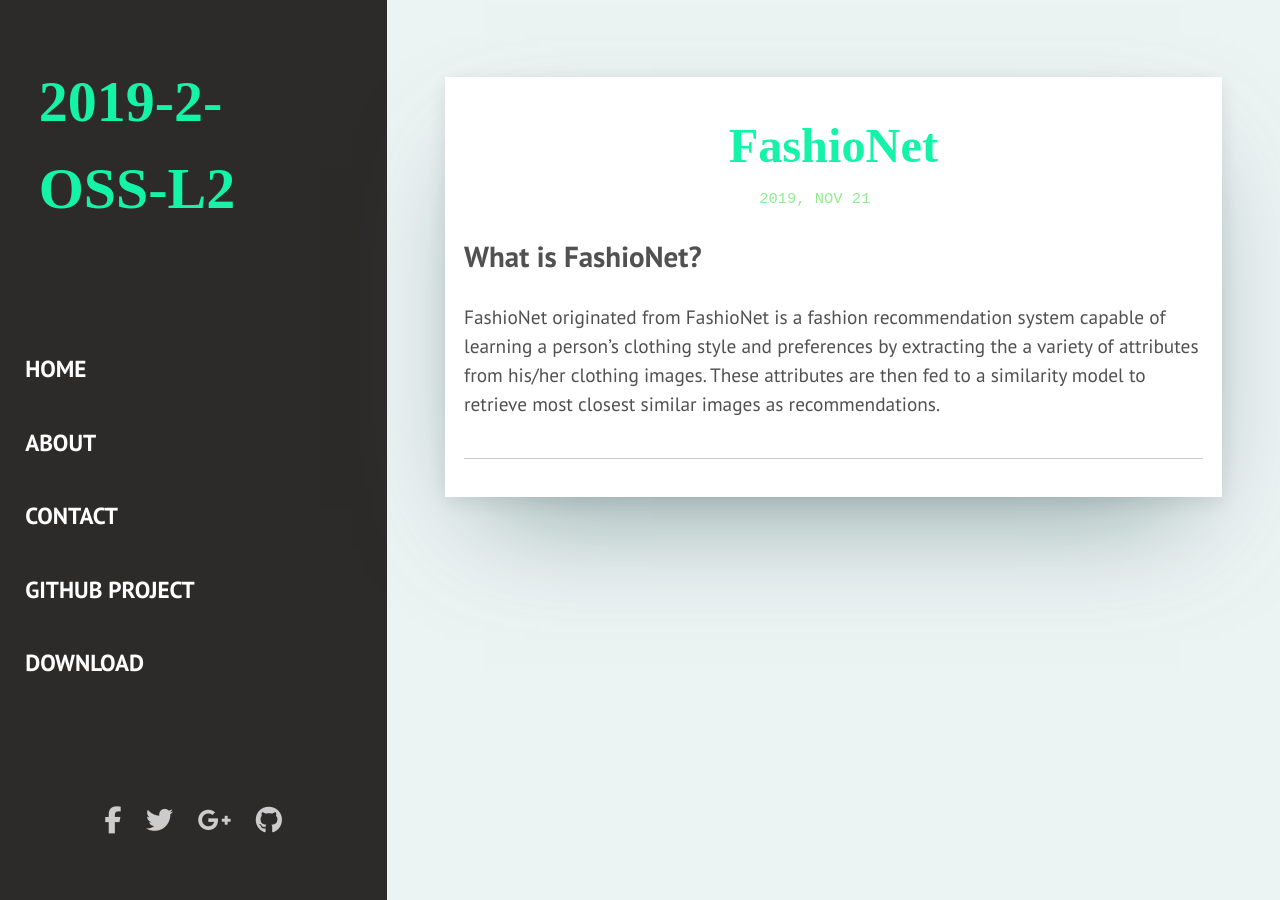
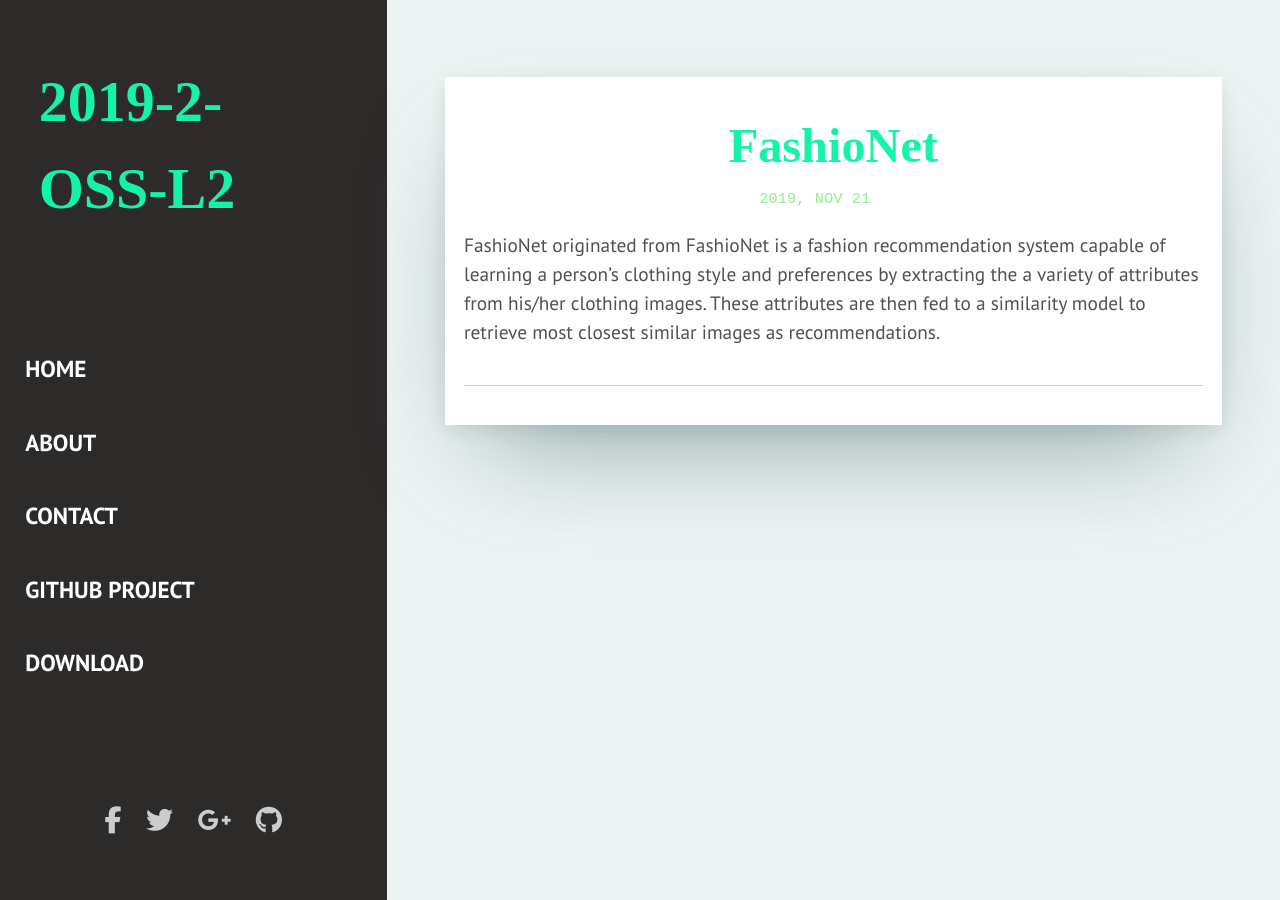
Before and after one commit to JunHyeongKim73/2019-2-OSS-L2, a Jekyll site: the page built from _posts/2019-11-21-FashioNet.markdown, in a window 1280 px wide. Built offline with Jekyll 4.4.1, drawn with Linux system fonts in a browser that asks for light colours; nearby versions of some CDN libraries; some web fonts are replaced; library files that are not in the unit come from our copies.

Commit message:
add post about FashioNet

```diff
--- a/_posts/2019-11-21-FashioNet.markdown
+++ b/_posts/2019-11-21-FashioNet.markdown
@@ -4,7 +4,6 @@
 date:   2019-11-21 22:00:00
 ---
 
-## What is FashioNet?
 
 FashioNet originated from FashioNet is a fashion recommendation system capable of learning a person’s clothing style and preferences by extracting the a variety of attributes from his/her clothing images.
 These attributes are then fed to a similarity model to retrieve most closest similar images as recommendations.
```
